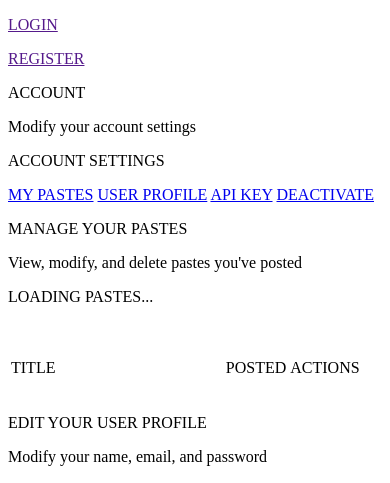
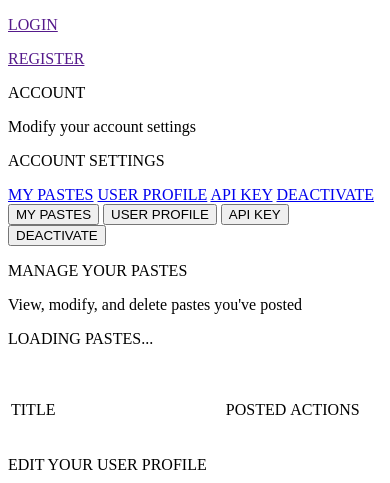
Before and after one commit to LINKIWI/modern-paste, a Python web app: template app/templates/user/account.html in a window 390 px wide; the page is wider, and only the part inside the window is pictured. Shown: the part 1344-1827 px from the top of that part. Run offline with Jinja, Linux system fonts and the light colour scheme; the template is opened without the code that fills it, so the values that code supplies are empty; some libraries are stand-ins or nearby versions.

Commit message:
Mobile-friendly account settings header

```diff
--- a/app/static/js/user/account/AccountPastesController.js
+++ b/app/static/js/user/account/AccountPastesController.js
@@ -106,12 +106,12 @@ modernPaste.user.account.AccountPastesController.loadPastesIntoList = function(d
             modernPaste.user.account.AccountPastesController.deactivatePasteModal.bind(this, paste, pasteTableRow.find('.paste-download-contents'))
         );
 
-        // Number of total pastes
-        this.numPastes.text('' + data.pastes.length + ' TOTAL ACTIVE PASTES');
-
         // Add element to DOM
         this.userPastesContainer.append(pasteTableRow);
     }.bind(this));
+
+    // Number of total pastes
+    this.numPastes.text('' + data.pastes.length + ' TOTAL ACTIVE PASTES');
 
     // Initialize all tooltips
     // This needs to be done after all the paste rows are completed loading.
--- a/app/static/scss/user/_account.scss
+++ b/app/static/scss/user/_account.scss
@@ -20,6 +20,10 @@
         .header-list-group-item {
             height: 50px;
         }
+    }
+
+    .mobile-account-settings-list-group {
+        margin-bottom: 50px;
     }
 
     .settings-section-container {
--- a/app/templates/user/account.html
+++ b/app/templates/user/account.html
@@ -34,6 +34,13 @@
             <a href="#" class="user-profile-list-group-item settings-item list-group-item" data-section="user-profile-settings">USER PROFILE</a>
             <a href="#" class="api-key-list-group-item settings-item list-group-item" data-section="api-key-settings">API KEY</a>
             <a href="#" class="deactivate-list-group-item settings-item list-group-item" data-section="deactivate-settings">DEACTIVATE</a>
+        </div>
+
+        <div class="mobile-account-settings-list-group btn-group sans-serif regular gray less-spaced size-2" role="group">
+            <button type="button" class="pastes-list-group-item settings-item btn btn-default sans-serif semibold active" data-section="pastes-settings">MY PASTES</button>
+            <button type="button" class="user-profile-list-group-item settings-item btn btn-default" data-section="user-profile-settings">USER PROFILE</button>
+            <button type="button" class="api-key-list-group-item settings-item btn btn-default" data-section="api-key-settings">API KEY</button>
+            <button type="button" class="deactivate-list-group-item settings-item btn btn-default" data-section="deactivate-settings">DEACTIVATE</button>
         </div>
 
         <!--My pastes-->
```
Also changed, not shown: app/static/js/user/account/AccountController.js (+24 -1 lines).
